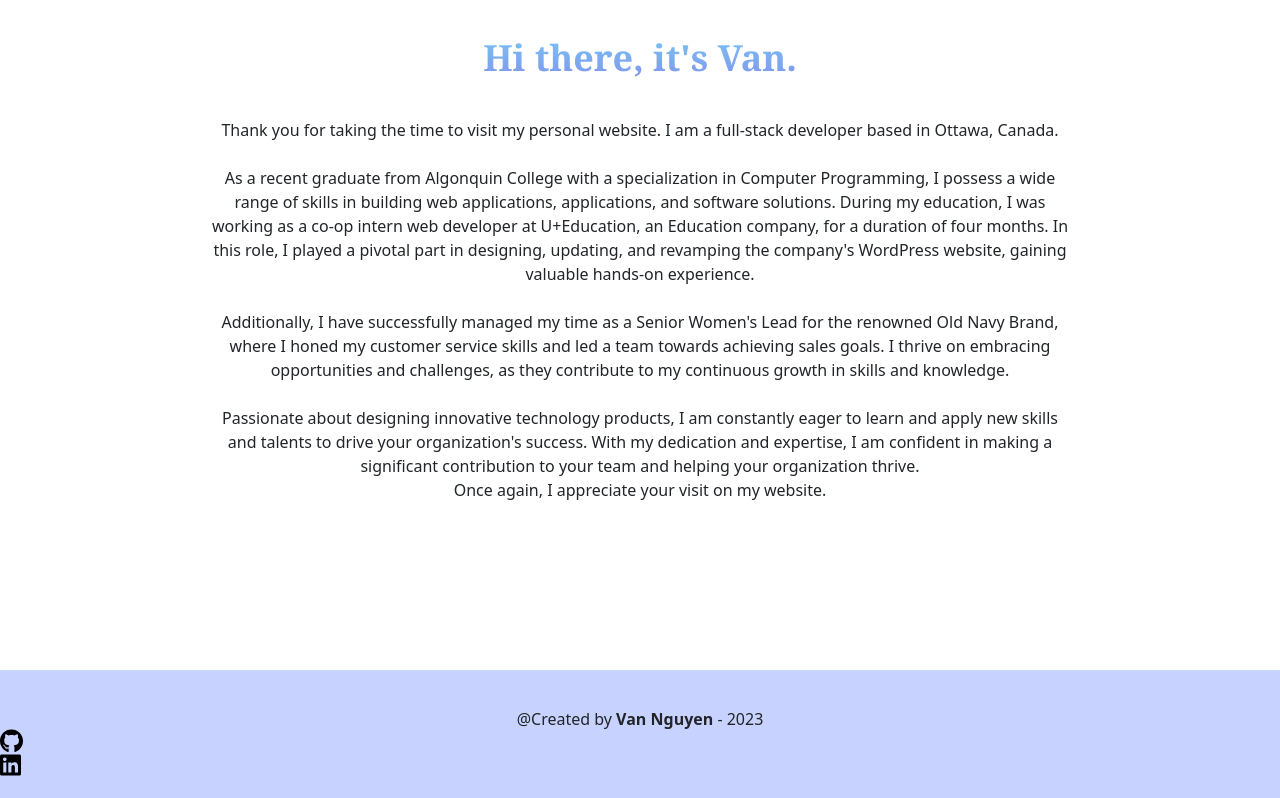
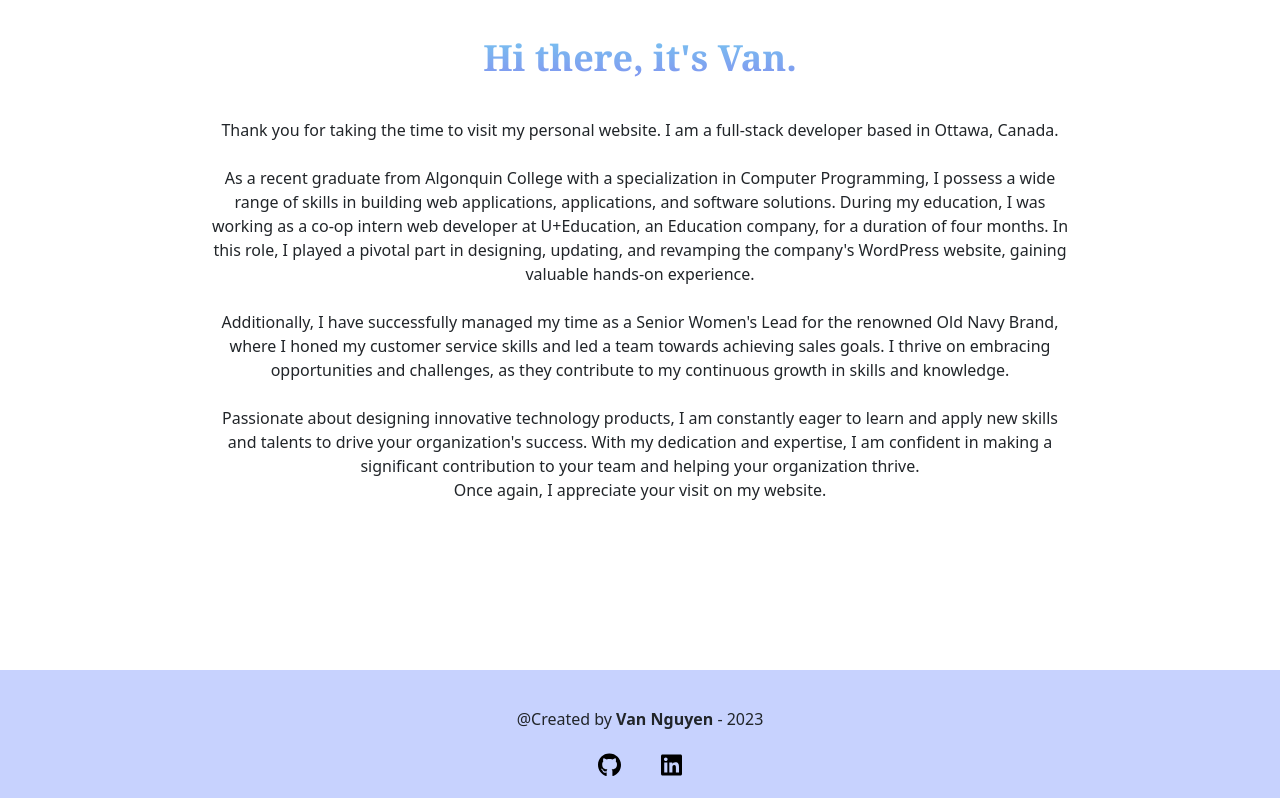
Before and after one commit to vanguyen333/mysiteO, a React (Vite) app: page /about in a window 1280 px wide. Shown: the part 529-1327 px from the top of the page. Built offline with nearby package versions, Linux system fonts and the light colour scheme.

Commit message:
done styling

```diff
--- a/src/components/Footer.jsx
+++ b/src/components/Footer.jsx
@@ -1,11 +1,11 @@
 const Footer = () => {
   return (
-    <div className="footer h-32 pt-10 mt-32 text-center bg-indigo-200">
+    <div className="footer h-32 pt-10 mt-32 text-center bg-indigo-200 ">
       <h1>
         @Created by<strong> Van Nguyen </strong> - 2023
       </h1>
+      <div className="logos flex gap-10 justify-center pt-6">
         <a href="https://github.com/vanguyen333">
-        {" "}
           <img
             className="h-6 border-none object-center"
             src="./imgs/github.svg"
@@ -13,9 +13,9 @@ const Footer = () => {
           />
         </a>
         <a href="https://www.linkedin.com/in/van-nguyen-2aa017224/">
-        {" "}
           <img className="h-6 border-none" src="./imgs/linkedin.svg" />{" "}
         </a>
+      </div>
     </div>
   );
 };
```
Lines whose indentation alone changed are shown as unchanged.
